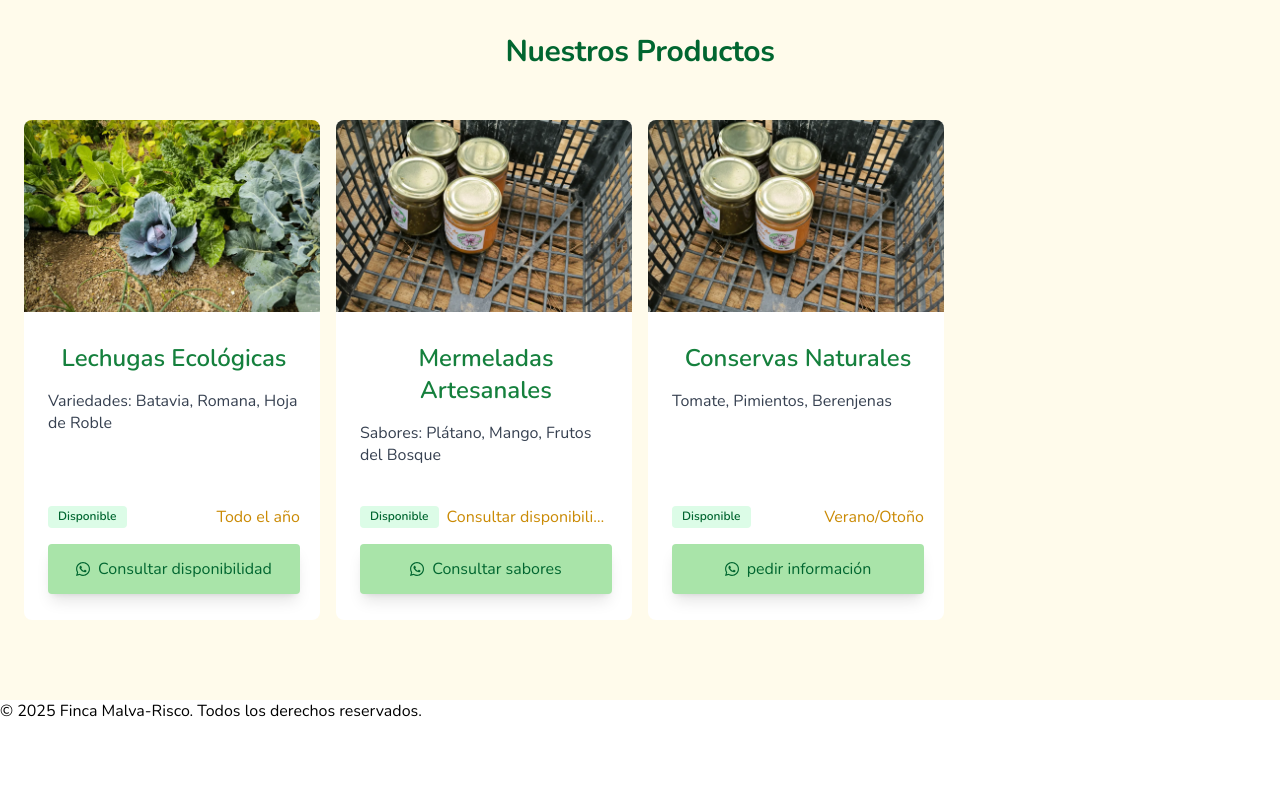
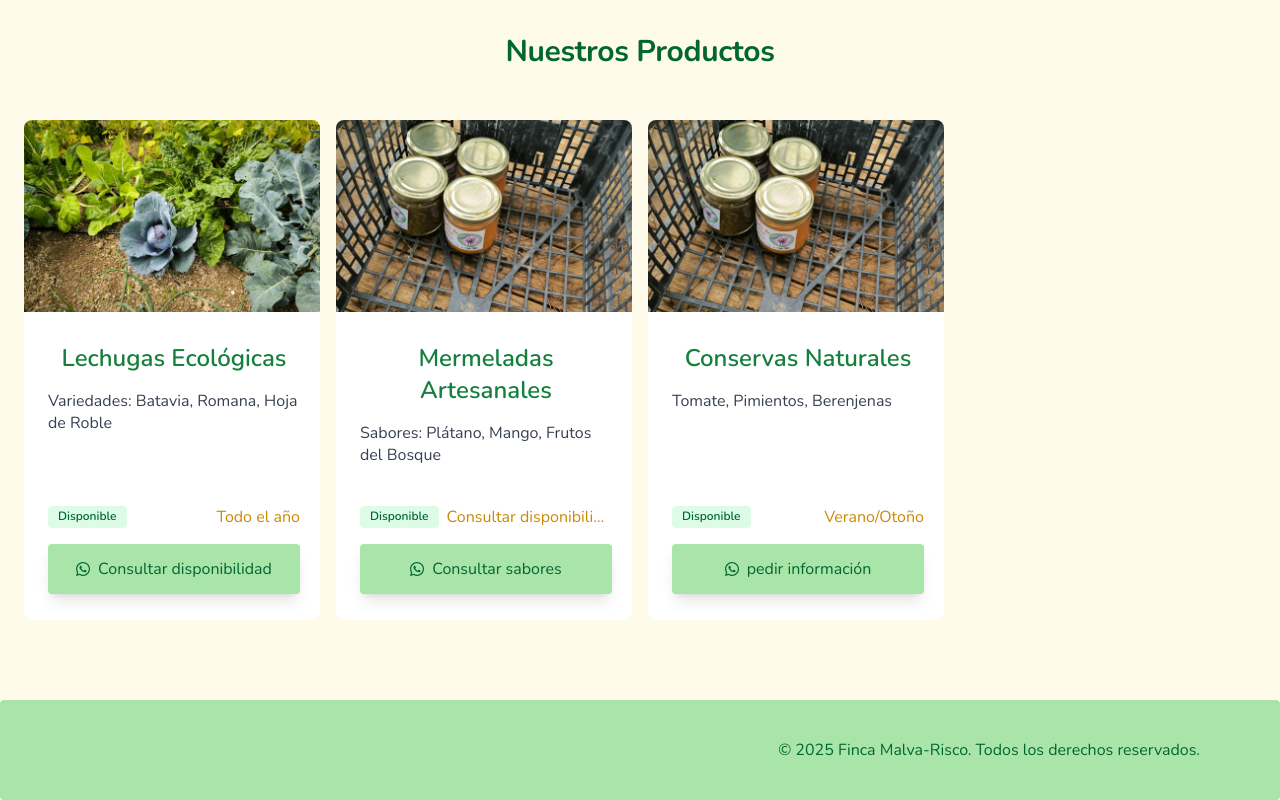
Before and after one commit to iremaru/malvariscofarm, a Next.js app in the folder malva-risco/: page / in a window 1280 px wide. Shown: the part 1898-2698 px from the top of the page. Before the commit the page ends 2620 px from the top, so only its background shows below. Built offline with nearby package versions, Linux system fonts and the light colour scheme.

Commit message:
update footer

```diff
--- a/malva-risco/src/app/globals.scss
+++ b/malva-risco/src/app/globals.scss
@@ -99,6 +99,40 @@ a.whatsapp-btn>span.whatsapp-text {
 	margin: 0;
 }
 
+footer {
+	display: flex;
+	justify-content: center;
+	align-items: center;
+
+	width: 100%;
+	height: 100px;
+	padding: 1rem 5rem;
+
+	background-color: rgb(169, 228, 169);
+	border-radius: 0.25rem;
+
+	font-size: 1rem;
+	font-weight: 500;
+	color: oklch(44.8% 0.119 151.328);
+
+	--tw-shadow: 0 10px 15px -3px rgb(0 0 0 / 0.1), 0 4px 6px -4px rgb(0 0 0 / 0.1);
+	--tw-shadow-colored: 0 10px 15px -3px var(--tw-shadow-color), 0 4px 6px -4px var(--tw-shadow-color);
+	box-shadow: var(--tw-ring-offset-shadow, 0 0 #0000), var(--tw-ring-shadow, 0 0 #0000), var(--tw-shadow);
+
+	>div {
+		display: flex;
+		justify-content: flex-end;
+		align-items: center;
+
+		width: 100%;
+		height: 100%;
+
+		font-size: 1rem;
+		font-weight: 500;
+		color: oklch(44.8% 0.119 151.328);
+	}
+}
+
 @keyframes pulse {
 	0% {
 		box-shadow: 0 0 0 0 rgba(37, 211, 102, 0.7);
```
